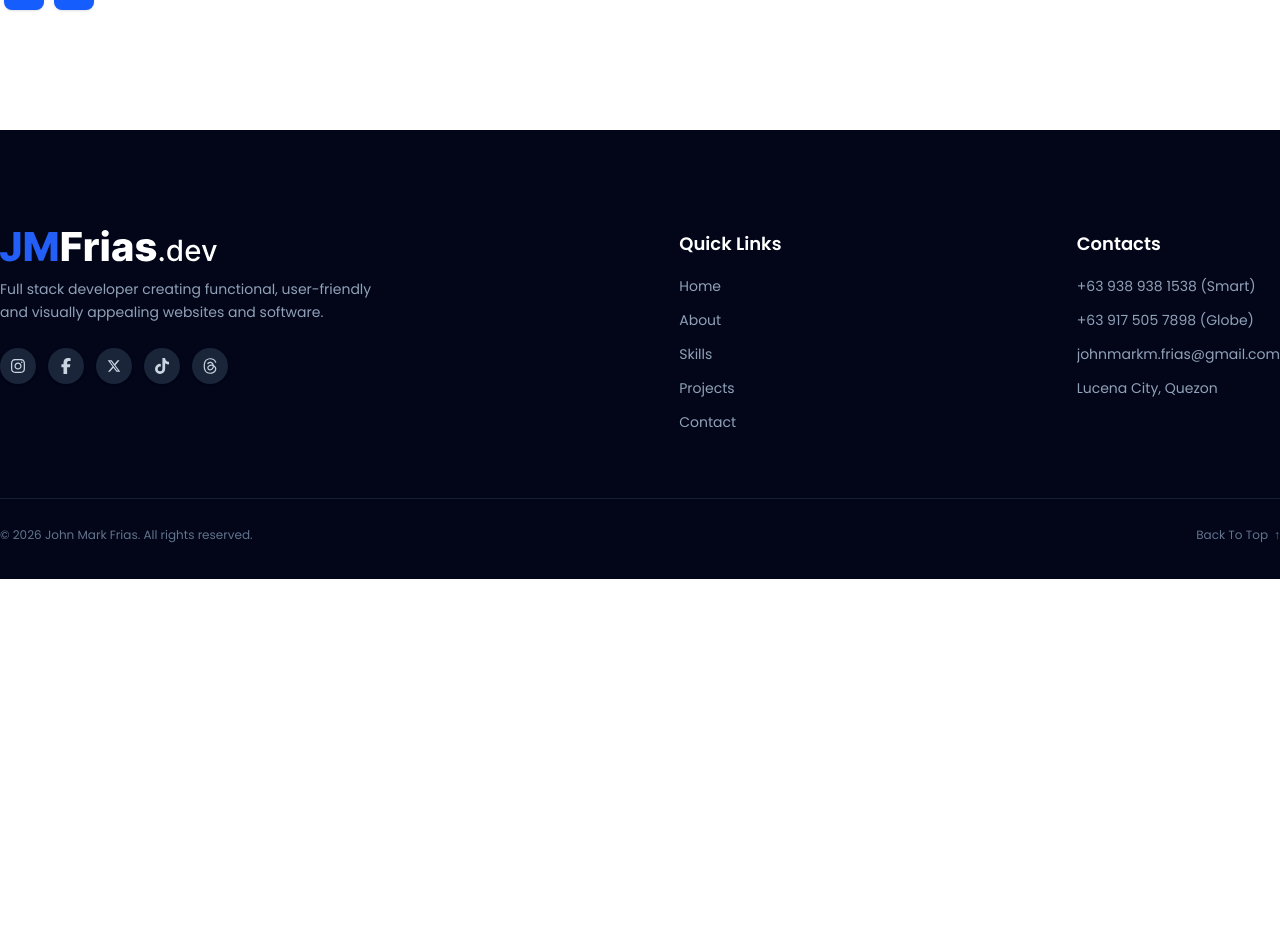
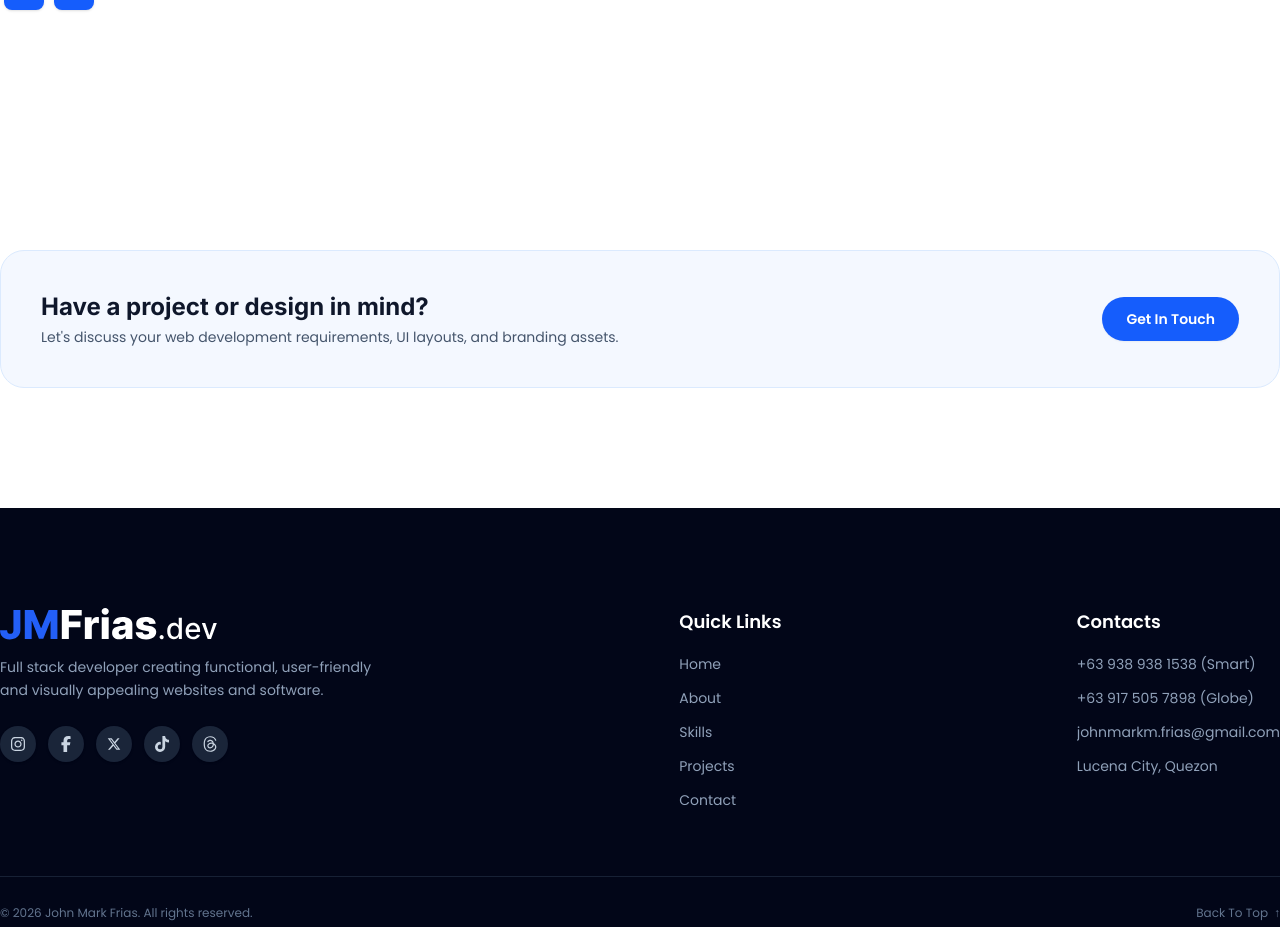
Before and after one commit to johnmarkfrias/jmfrias-portfolio, a React (Vite) app: page /about in a window 1280 px wide. Shown: the part 2394-3321 px from the top of the page. Before the commit the page ends 2973 px from the top, so only its background shows below. Built offline with nearby package versions, Linux system fonts and the light colour scheme.

Commit message:
Add functions in number and location in contact page

```diff
--- a/src/pages/AboutPage.jsx
+++ b/src/pages/AboutPage.jsx
@@ -516,6 +516,28 @@ function AboutPage() {
           </Container>
         </Section>
 
+        {/* Call-to-action Footer Notice */}
+        <Section aria-label="Call to Action" className="py-12">
+          <Container>
+            <div className="p-8 sm:p-10 rounded-3xl bg-blue-50/70 border border-blue-100 flex flex-col md:flex-row items-center justify-between gap-6 text-left">
+              <div>
+                <h2 className="text-xl sm:text-2xl font-bold text-slate-900 mb-1">
+                  Have a project or design in mind?
+                </h2>
+                <p className="text-xs sm:text-sm text-slate-600">
+                  Let's discuss your web development requirements, UI layouts, and branding assets.
+                </p>
+              </div>
+              <Link
+                to="/contact"
+                className="inline-flex items-center justify-center px-6 py-3 rounded-full text-sm font-semibold text-white bg-blue-600 hover:bg-blue-700 active:scale-95 transition-all shadow-xs shrink-0"
+              >
+                Get In Touch
+              </Link>
+            </div>
+          </Container>
+        </Section>
+
       </main>
 
       {/* Lightbox Modal Overlay (Soft, Eye-Ease Backdrop with Subtle Glassmorphism) */}
--- a/src/pages/ContactPage.jsx
+++ b/src/pages/ContactPage.jsx
@@ -90,10 +90,11 @@ function ContactPage() {
         <link rel="canonical" href="https://jmfrias.dev/contact" />
       </Helmet>
 
-      <Section id="contact-page" aria-label="Contact Page" className="bg-white text-slate-900 pb-[80px] lg:pb-[120px] overflow-x-hidden">
+      <main className="w-full bg-white text-slate-900 overflow-x-hidden">
+        <Section id="contact-page" aria-label="Contact Page" className="bg-white text-slate-900 pb-[80px] lg:pb-[120px]">
           <Container>
 
-          {/* Header Block: Tightened badge and heading using flex container */}
+            {/* Header Block */}
             <header className="grid grid-cols-1 lg:grid-cols-12 gap-6 lg:gap-12 items-end mb-10 sm:mb-12 lg:mb-16 pb-8 border-b border-slate-100">
               <div className="lg:col-span-7 text-left flex flex-col items-start gap-1">
                 <SectionBadge>GET IN TOUCH</SectionBadge>
@@ -112,7 +113,7 @@ function ContactPage() {
             {/* Main 2-Column Body */}
             <div className="grid grid-cols-1 lg:grid-cols-12 gap-10 lg:gap-16 items-start text-left">
 
-            {/* Left Column: Direct Info List */}
+              {/* Left Column: Direct Info List with Clickable Phone & Location */}
               <div className="lg:col-span-5 space-y-7 sm:space-y-8 lg:pt-2">
                 <div className="flex items-start gap-4">
                   <div className="w-12 h-12 rounded-2xl bg-sky-50 text-sky-500 flex items-center justify-center shrink-0 shadow-2xs">
@@ -140,9 +141,12 @@ function ContactPage() {
                   </div>
                   <div>
                     <h3 className="text-base font-bold text-slate-900 leading-snug">Phone</h3>
-                  <p className="text-sm text-slate-600 mt-0.5 leading-relaxed font-medium">
+                    <a
+                      href="tel:+639389381538"
+                      className="text-sm text-slate-600 hover:text-blue-600 transition-colors mt-0.5 block font-medium"
+                    >
                       +63 938 938 1538 (Smart)
-                  </p>
+                    </a>
                   </div>
                 </div>
 
@@ -155,7 +159,14 @@ function ContactPage() {
                   </div>
                   <div>
                     <h3 className="text-base font-bold text-slate-900 leading-snug">Location</h3>
-                  <p className="text-sm text-slate-600 mt-0.5 leading-relaxed font-medium">Imus City, Cavite 4103</p>
+                    <a
+                      href="https://maps.google.com/?q=Imus+City+Cavite+Philippines"
+                      target="_blank"
+                      rel="noopener noreferrer"
+                      className="text-sm text-slate-600 hover:text-blue-600 transition-colors mt-0.5 block font-medium"
+                    >
+                      Imus City, Cavite Philippines
+                    </a>
                   </div>
                 </div>
               </div>
@@ -300,6 +311,7 @@ function ContactPage() {
 
           </Container>
         </Section>
+      </main>
     </>
   );
 }
--- a/src/pages/SkillsPage.jsx
+++ b/src/pages/SkillsPage.jsx
@@ -108,7 +108,6 @@ const getOrderedItems = (categoryName, items) => {
   let cloned = [...items];
 
   if (categoryName.toLowerCase().includes("back-end")) {
-    // Swap Java and .NET Framework positions, placing .NET Framework at the end
     const javaIdx = cloned.findIndex(i => i.name.toLowerCase().includes("java") && !i.name.toLowerCase().includes("script"));
     const netIdx = cloned.findIndex(i => i.name.toLowerCase().includes(".net"));
     if (javaIdx !== -1 && netIdx !== -1) {
@@ -117,14 +116,12 @@ const getOrderedItems = (categoryName, items) => {
       cloned[netIdx] = temp;
     }
   } else if (categoryName.toLowerCase().includes("front-end")) {
-    // Move Next.js to the end for mobile view so it spans full width
     const nextIdx = cloned.findIndex(i => i.name.toLowerCase().includes("next.js"));
     if (nextIdx !== -1) {
       const [nextItem] = cloned.splice(nextIdx, 1);
       cloned.push(nextItem);
     }
   } else if (categoryName.toLowerCase().includes("software")) {
-    // Move n8n Automation to the end for mobile view so it spans full width
     const n8nIdx = cloned.findIndex(i => i.name.toLowerCase().includes("n8n"));
     if (n8nIdx !== -1) {
       const [n8nItem] = cloned.splice(n8nIdx, 1);
@@ -178,7 +175,8 @@ function SkillsPage() {
         <link rel="canonical" href="https://jmfrias.dev/skills" />
       </Helmet>
 
-      <Section id="skills-page" aria-label="Skills & Stack Page" className="bg-white text-slate-900 pb-[80px] lg:pb-[120px] overflow-x-hidden">
+      <main className="w-full bg-white text-slate-900 overflow-x-hidden">
+        <Section id="skills-page" aria-label="Skills & Stack Page" className="bg-white text-slate-900 pb-[80px] lg:pb-[120px]">
           <Container>
 
             {/* Header Block: Tightened badge and heading using flex container */}
@@ -200,7 +198,7 @@ function SkillsPage() {
             <section aria-label="Interactive Areas of Expertise" className="mb-12 sm:mb-16 text-left">
               <div className="grid grid-cols-1 lg:grid-cols-12 gap-8 sm:gap-10 lg:gap-16 items-center">
 
-              {/* 1. Cards Grid: Top on mobile/tablet (order-1), Right on desktop (lg:order-2) */}
+                {/* 1. Cards Grid */}
                 <div className="order-1 lg:order-2 lg:col-span-6">
                   <div className="grid grid-cols-2 sm:grid-cols-3 gap-3.5 sm:gap-4">
                     {skills.map((skill) => {
@@ -244,7 +242,7 @@ function SkillsPage() {
                   </div>
                 </div>
 
-              {/* 2. Description Panel: Bottom on mobile/tablet (order-2), Left on desktop (lg:order-1) */}
+                {/* 2. Description Panel */}
                 <div className="order-2 lg:order-1 lg:col-span-6 flex flex-col justify-center text-left border-0 md:border-l-4 md:border-blue-600 pl-0 md:pl-8 py-0 md:py-2">
                   <h3 className="text-2xl sm:text-3xl lg:text-4xl font-bold text-slate-900 tracking-tight transition-all duration-200">
                     {activeSkill?.title}
@@ -268,7 +266,7 @@ function SkillsPage() {
                     </div>
                   )}
 
-                {/* Dynamic CTA Buttons: View Projects & Let's Collab */}
+                  {/* Dynamic CTA Buttons */}
                   <div className="flex flex-col sm:flex-row items-center gap-3 w-full mt-6 sm:mt-8">
                     <div className="w-full sm:w-auto">
                       <Link
@@ -293,7 +291,7 @@ function SkillsPage() {
               </div>
             </section>
 
-          {/* Section 2: Tools & Technologies (2 columns on mobile, 3 on tablet, 4 on desktop with custom mobile full-width adjustments) */}
+            {/* Section 2: Tools & Technologies */}
             <section aria-label="Tools and Technologies" className="border-t border-slate-100 pt-10 sm:pt-12 text-left">
               <div className="max-w-2xl mb-10 flex flex-col items-start gap-1">
                 <SectionBadge>STACK & TOOLS</SectionBadge>
@@ -326,7 +324,6 @@ function SkillsPage() {
                                 fullWidth ? "col-span-2 sm:col-span-1" : ""
                               }`}
                             >
-                            {/* Strictly-sized uniform icon box container */}
                               <div className="w-9 h-9 shrink-0 flex items-center justify-center">
                                 <img
                                   src={getTechLogoPath(tech)}
@@ -347,8 +344,27 @@ function SkillsPage() {
               </div>
             </section>
 
+            {/* Call-to-action Footer Notice */}
+            <section className="mt-16 sm:mt-24 p-8 sm:p-10 rounded-3xl bg-blue-50/70 border border-blue-100 flex flex-col md:flex-row items-center justify-between gap-6">
+              <div>
+                <h2 className="text-xl sm:text-2xl font-bold text-slate-900 mb-1">
+                  Have a project or design in mind?
+                </h2>
+                <p className="text-xs sm:text-sm text-slate-600">
+                  Let's discuss your web development requirements, UI layouts, and branding assets.
+                </p>
+              </div>
+              <Link
+                to="/contact"
+                className="inline-flex items-center justify-center px-6 py-3 rounded-full text-sm font-semibold text-white bg-blue-600 hover:bg-blue-700 active:scale-95 transition-all shadow-xs shrink-0"
+              >
+                Get In Touch
+              </Link>
+            </section>
+
           </Container>
         </Section>
+      </main>
     </>
   );
 }
```
Lines whose indentation alone changed are shown as unchanged.
